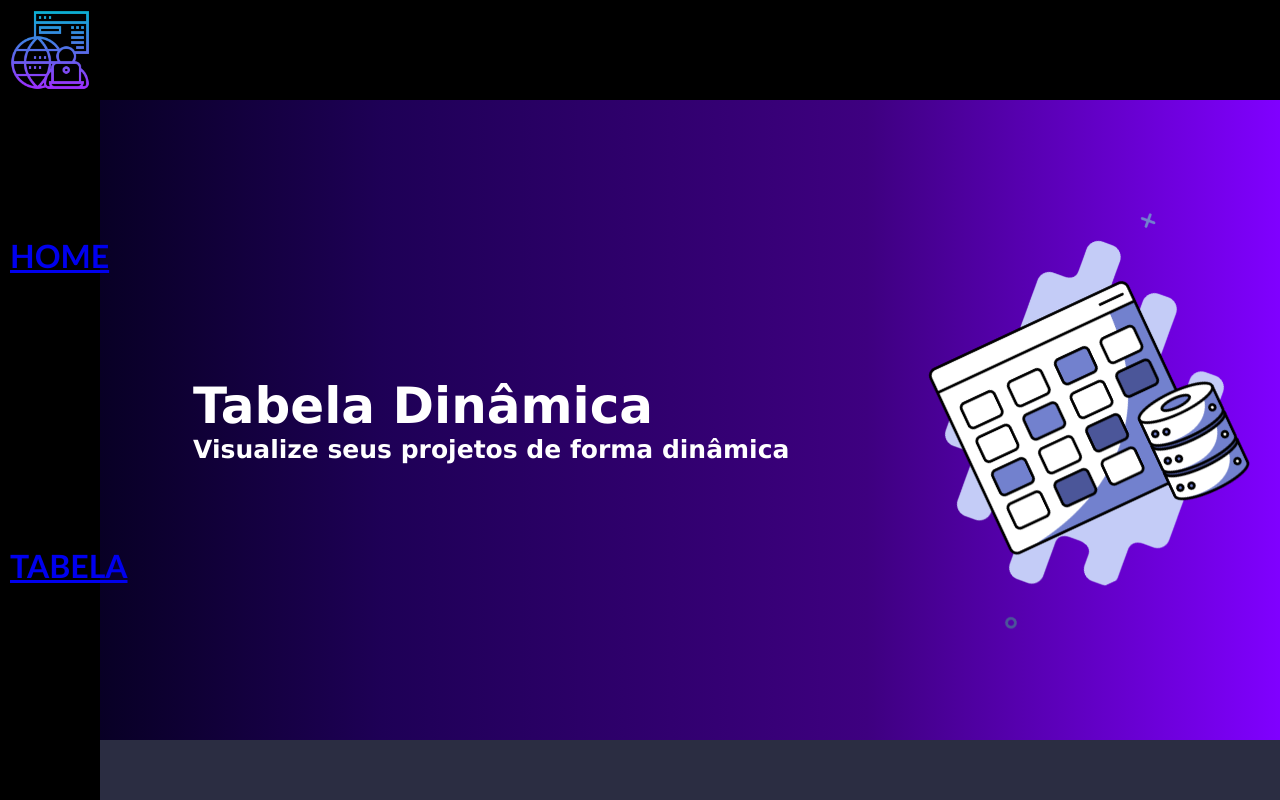
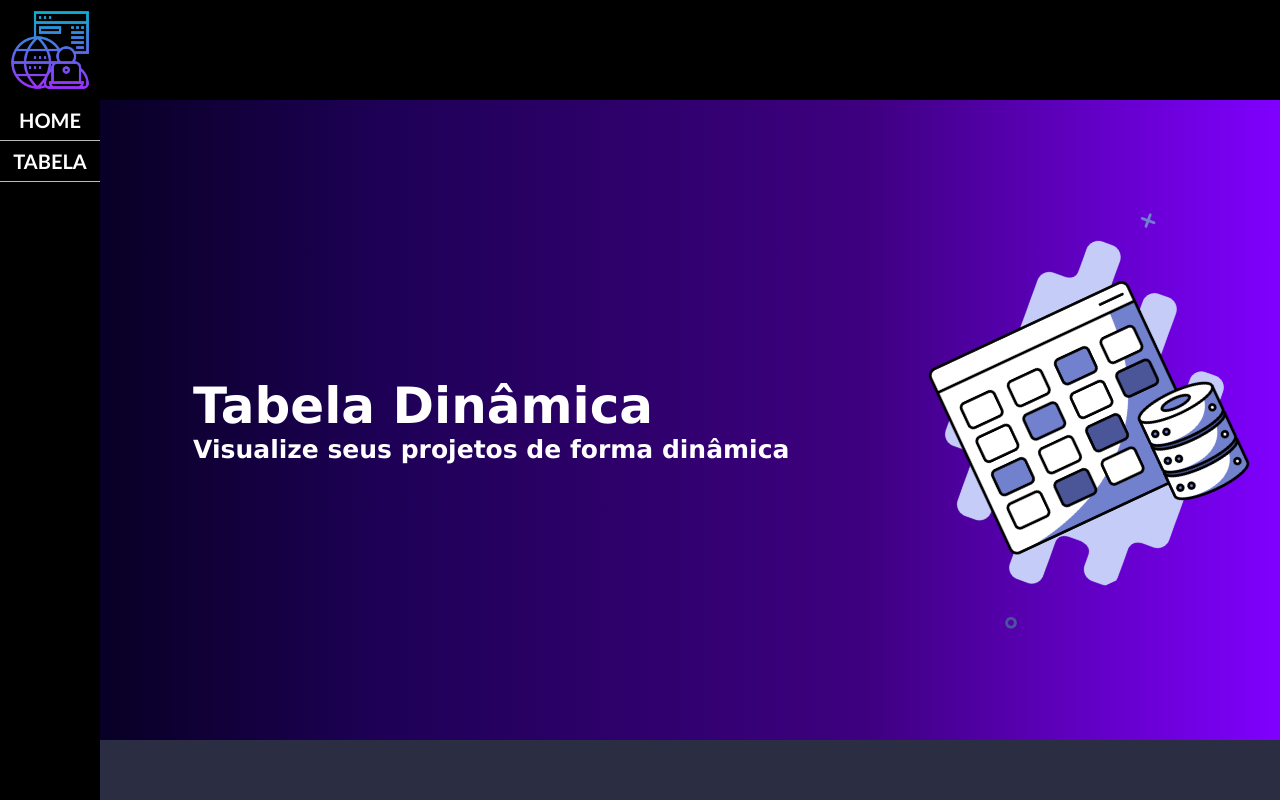
Before and after one commit to Web-LIA/Tabela-Dinamica, a React (Create React App) app: page / in a window 1280 px wide. Shown: the top 800 px of the page. Built offline with nearby package versions, Linux system fonts and the light colour scheme.

Commit message:
fix: ajustar css da navbar

```diff
--- a/src/App.css
+++ b/src/App.css
@@ -2,16 +2,28 @@
   color:white;
   font-family:'Gill Sans', 'Gill Sans MT', Calibri, 'Trebuchet MS', sans-serif;
   .lateral{
-    padding-top: 100px;
+    padding: 100px 0 0 0;
     height: 100vh;
-    width: 80px;
+    width: 100px;
     ul{
-      display: grid;
-      align-content: space-around;
+      display: block;
+      align-content: start;
       height: calc(100vh - 80px - 100px);
+      overflow: hidden;
       li{
-        font-size: xx-large;
-        width: 80px;
+        display: inline-flex;
+        justify-content: center;
+        align-items: center;
+        font-size: 20px;
+        width: 100%;
+        height: 40px;
+        border-bottom: 1px solid #bbb;
+        a{
+          color: white;
+          text-align: center;
+          display: block;
+          text-decoration: none;
+        }
       }
     }
   }
@@ -35,7 +47,7 @@
     list-style-type: none;
   }
   li{
-    align-content: center;
+    /* align-content: center; */
     font-size: xx-large;
     text-transform: uppercase;
     text-align: center;
@@ -47,6 +59,7 @@
     position: fixed;
     padding: 10px;
     display: flex;
+    z-index: 1;
   }
 }
 
```
